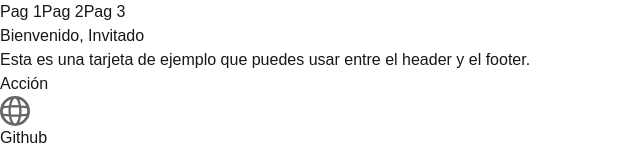
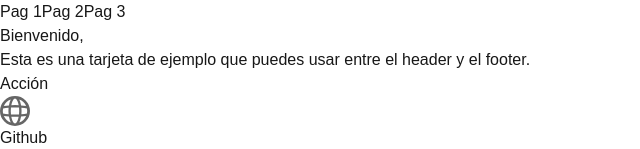
Before and after one commit to xtsulyts/django_dashboard_financial, a Next.js app in the folder frontend/: page /home in a window 1280 px wide. Shown: the top 149 px of the page, without its empty margins (0-640 px from the left). Built offline with nearby package versions, Linux system fonts and the light colour scheme.

Commit message:
contexto solucionado, luego de login el usuario loguedo se pasa al componente mediate un hoock. Pendiente actualizar el render automaticamente con un newUser

```diff
--- a/frontend/src/app/component/Card.tsx
+++ b/frontend/src/app/component/Card.tsx
@@ -5,12 +5,12 @@ import { useUser } from "../contex/UserContex";
 
 const Card = () => {
   const { user } = useUser();
-  console.log(useUser)
+  console.log("user:", user)
 
   return (
     <div className="flex justify-center py-10">
       <div className="bg-white p-6 rounded-lg shadow-lg max-w-sm w-full">
-        <h2 className="text-xl font-bold mb-4">Bienvenido, {user?.username || "Invitado"}</h2>
+        <h2 className="text-xl font-bold mb-4">Bienvenido, {user?.user}</h2>
         <p className="text-gray-700 mb-6">
           Esta es una tarjeta de ejemplo que puedes usar entre el header y el footer.
         </p>
```
